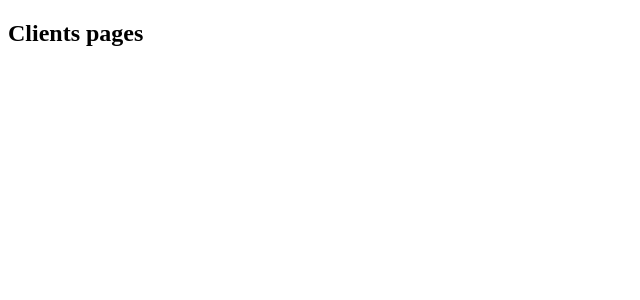
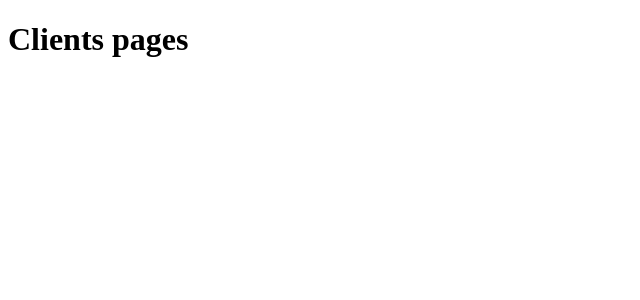
Before and after one commit to BrightbotsAI/Legal-Management-APP, a React (Vite) app: page /clients in a window 1280 px wide. Shown: the top 300 px of the page, without its empty margins (0-640 px from the left). Built offline with nearby package versions, Linux system fonts and the light colour scheme.

Commit message:
:white_check_mark: Add pages clients and products

```diff
--- a/src/pages/clients.tsx
+++ b/src/pages/clients.tsx
@@ -1,7 +1,7 @@
 export function Clients() {
     return (
       <div>
-        <h2>Clients pages</h2>
+        <h1>Clients pages</h1>
       </div>
     );
   }
```
